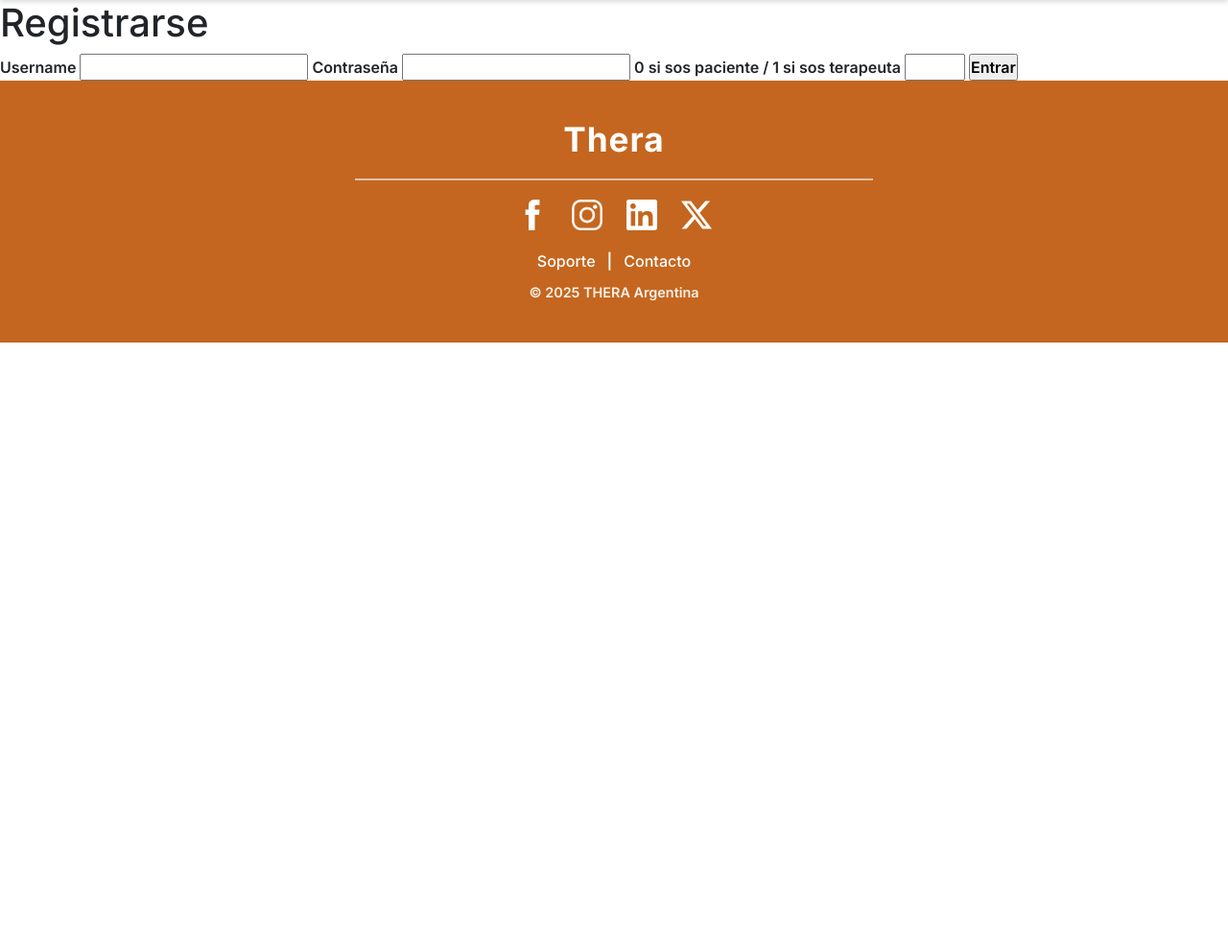
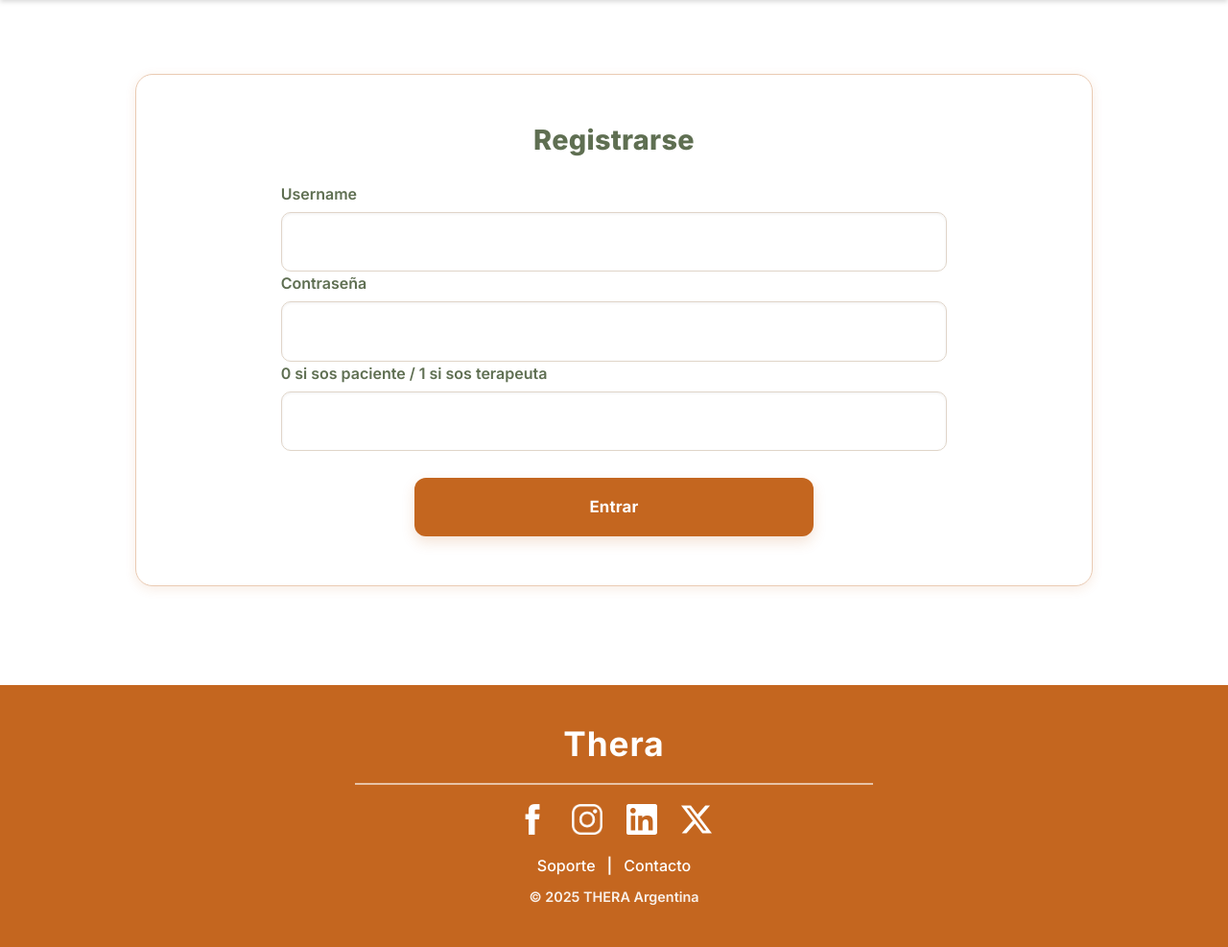
Before and after one commit to zozodei/THERA.WebMedia, an ASP.NET Core app: page /Account/RegistroView in a window 1280 px wide. Shown: the part 78-1065 px from the top of the page at 96% size. Before the commit the page ends 435 px from the top, so only its background shows below. Run offline with ASP.NET Core 8, Linux system fonts and the light colour scheme.

Commit message:
Registro css
Added styles for registration form including layout, colors, and hover effects.

```diff
--- a/wwwroot/css/site.css
+++ b/wwwroot/css/site.css
@@ -3050,3 +3050,166 @@
 @media (min-width: 1440px){ .InicioSesion .login{ width: 76%; max-width: 1400px; } }
 @media (min-width: 1680px){ .InicioSesion .login{ width: 70%; max-width: 1500px; } }
 @media (min-width: 1920px){ .InicioSesion .login{ width: 64%; max-width: 1600px; } }
+
+
+/*REGISTROOOOOOOOOOOOOOOOOOOOOOOOOOOOOOOOOOOOOOOOOOOOOOOOOOOOOOOOOOOOOOOOOOOOOOOOOOOOOOOOOOOOOOOOOOOOOO*/
+.registro{
+  width: 90%;
+  max-width: 640px;
+  margin: 6% auto 8% auto;
+  padding: 6% 6%;
+  background: #FFFFFF;
+  border: 1px solid #EACBB3;
+  border-radius: 16px;
+  box-shadow: 0 2px 10px rgba(196,102,31,0.12);
+  color: #5F6F52;
+  text-align: center;
+}
+
+.registro h1{
+  color: #5F6F52;
+  margin-bottom: 4%;
+  letter-spacing: 0.3px;
+  font-weight: 800;
+  font-size: 1.4rem;
+}
+
+.registro h3{
+  width: 100%;
+  margin: 0 0 4% 0;
+  padding: 3%;
+  background: #FFECEC;
+  border: 1px solid #F4A7A7;
+  border-radius: 10px;
+  color: #B00020 !important;
+  text-align: center;
+  font-weight: 700;
+  font-size: 0.9rem;
+}
+
+.registro form{
+  display: flex;
+  flex-direction: column;
+  gap: 3.4%;
+  width: 100%;
+  text-align: left;
+}
+
+
+.registro form label{
+  font-weight: 600;
+  color: #5F6F52;
+  margin-bottom: 1%;
+  font-size: 0.9rem;
+}
+
+
+.registro form input[type="text"],
+.registro form input[type="password"],
+.registro form input[type="number"]{
+  width: 100%;
+  padding: 3.2% 3.4%;
+  border: 1px solid #E0D5C9;
+  border-radius: 10px;
+  background: #FFFFFF;
+  color: #5F6F52;
+  outline: none;
+  box-shadow: 0 1px 3px rgba(0,0,0,0.06) inset;
+  font-size: 0.95rem;
+}
+
+
+.registro form input[type="number"]{
+  -moz-appearance: textfield;
+}
+.registro form input[type="number"]::-webkit-outer-spin-button,
+.registro form input[type="number"]::-webkit-inner-spin-button{
+  -webkit-appearance: none;
+  margin: 0;
+}
+
+
+.registro form input[type="text"]:focus,
+.registro form input[type="password"]:focus,
+.registro form input[type="number"]:focus{
+  border-color: #C4661F;
+  box-shadow: 0 0 0 3px rgba(196,102,31,0.18);
+}
+
+
+.registro form input[type="submit"]{
+  width: 100%;
+  margin-top: 5%;
+  padding: 3.4% 3%;
+  background: #C4661F;
+  color: #FFFFFF;
+  border: none;
+  border-radius: 12px;
+  font-weight: 700;
+  letter-spacing: 0.2px;
+  cursor: pointer;
+  box-shadow: 0 6px 14px rgba(196,102,31,0.18);
+  transition: transform 0.2s ease, box-shadow 0.2s ease;
+}
+.registro form input[type="submit"]:hover{
+  transform: translateY(-3%);
+  box-shadow: 0 8px 18px rgba(196,102,31,0.24);
+}
+.registro form input[type="submit"]:active{
+  transform: translateY(-1%);
+}
+
+@media (min-width: 769px){
+  .registro{
+    width: 78%;
+    max-width: 1100px;
+    margin: 6% auto 8% auto;
+    padding: 4% 5%;
+    border-radius: 18px;
+    box-shadow: 0 3px 12px rgba(196,102,31,0.12);
+    text-align: left;
+  }
+
+  .registro h1{
+    text-align: center;
+    margin-bottom: 3%;
+    font-size: 1.8rem;
+  }
+
+  .registro h3{
+    font-size: 1rem;
+    margin-bottom: 3.5%;
+  }
+
+  .registro form{
+    gap: 2.4%;
+    width: 80%;
+    margin: 0 auto;
+  }
+
+  .registro form label{
+    font-size: 1rem;
+  }
+
+  .registro form input[type="text"],
+  .registro form input[type="password"],
+  .registro form input[type="number"]{
+    padding: 2.6% 2.8%;
+    font-size: 1.02rem;
+  }
+
+  .registro form input[type="submit"]{
+    padding: 2.6% 2.8%;
+    font-size: 1.05rem;
+    width: 60%;
+    margin: 4% auto 0 auto;
+    display: block;
+  }
+}
+
+@media (min-width: 1440px){
+  .registro{ width: 70%; max-width: 1200px; }
+}
+@media (min-width: 1920px){
+  .registro{ width: 62%; max-width: 1300px; }
+}
```
